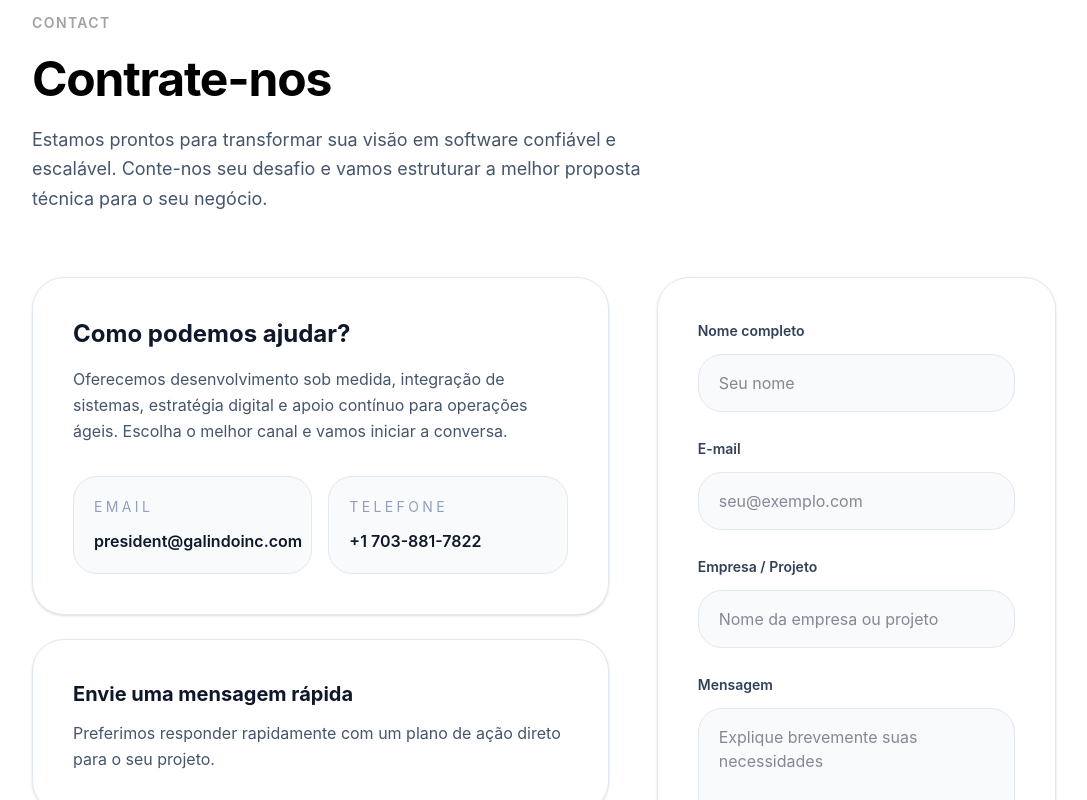
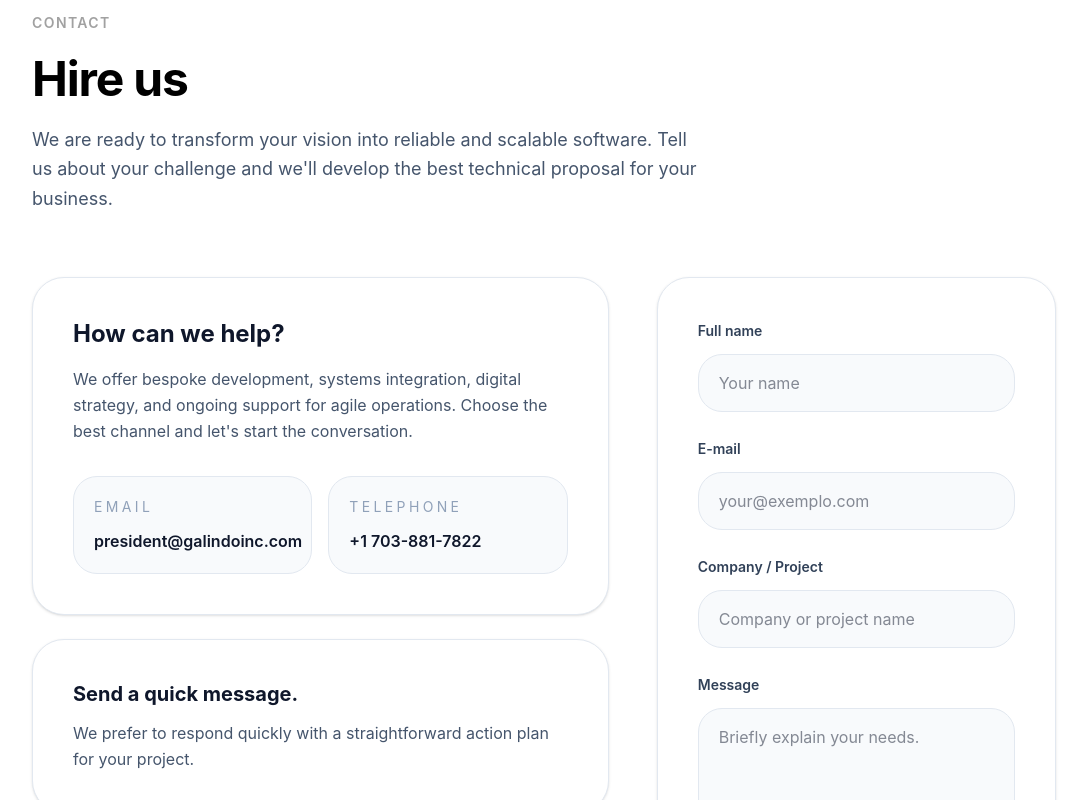
Before and after one commit to galindo-consulting-group/galindo-consulting-redesign, a React (Vite) app: page / in a window 1280 px wide. Shown: the part 4540-5340 px from the top of the page, without its empty margins (96-1183 px from the left). Built offline with nearby package versions, Linux system fonts and the light colour scheme.

Commit message:
Alterações do português para o inglês

```diff
--- a/src/components/ContactUs.tsx
+++ b/src/components/ContactUs.tsx
@@ -7,11 +7,11 @@ export default function ContactUs() {
             Contact
           </p>
           <h2 className="text-5xl font-bold text-black leading-tight tracking-tight">
-            Contrate-nos
+            Hire us
           </h2>
           <p className="mt-4 max-w-2xl text-lg text-slate-600 leading-relaxed">
-            Estamos prontos para transformar sua visão em software confiável e escalável.
-            Conte-nos seu desafio e vamos estruturar a melhor proposta técnica para o seu negócio.
+            We are ready to transform your vision into reliable and scalable software.
+            Tell us about your challenge and we'll develop the best technical proposal for your business.
           </p>
         </div>
 
@@ -19,11 +19,11 @@ export default function ContactUs() {
           <div className="space-y-6">
             <div className="rounded-[2rem] border border-slate-200 bg-white p-10 shadow-sm">
               <h3 className="text-2xl font-bold text-slate-900 mb-4">
-                Como podemos ajudar?
+                How can we help?
               </h3>
               <p className="text-base leading-relaxed text-slate-600">
-                Oferecemos desenvolvimento sob medida, integração de sistemas, estratégia digital e
-                apoio contínuo para operações ágeis. Escolha o melhor canal e vamos iniciar a conversa.
+               We offer bespoke development, systems integration, digital strategy, and
+               ongoing support for agile operations. Choose the best channel and let's start the conversation.
               </p>
 
               <div className="mt-8 grid gap-4 sm:grid-cols-2">
@@ -38,7 +38,7 @@ export default function ContactUs() {
 
                 <div className="rounded-3xl bg-slate-50 p-5 border border-slate-200">
                   <p className="text-sm uppercase tracking-[0.24em] text-slate-400 mb-3">
-                    Telefone
+                    Telephone
                   </p>
                   <p className="text-base font-semibold text-slate-900">
                     +1 703-881-7822
@@ -49,10 +49,10 @@ export default function ContactUs() {
 
             <div className="rounded-[2rem] border border-slate-200 bg-white p-10 shadow-sm">
               <h4 className="text-xl font-bold text-slate-900 mb-3">
-                Envie uma mensagem rápida
+                Send a quick message.
               </h4>
               <p className="text-base text-slate-600 leading-relaxed">
-                Preferimos responder rapidamente com um plano de ação direto para o seu projeto.
+                We prefer to respond quickly with a straightforward action plan for your project.
               </p>
             </div>
           </div>
@@ -60,12 +60,12 @@ export default function ContactUs() {
           <form className="space-y-6 rounded-[2rem] border border-slate-200 bg-white p-10 shadow-sm">
             <div>
               <label className="text-sm font-semibold text-slate-700" htmlFor="name">
-                Nome completo
+                Full name
               </label>
               <input
                 id="name"
                 type="text"
-                placeholder="Seu nome"
+                placeholder="Your name"
                 className="mt-3 w-full rounded-3xl border border-slate-200 bg-slate-50 px-5 py-4 text-base text-slate-900 outline-none transition-colors duration-200 focus:border-slate-400 focus:bg-white"
               />
             </div>
@@ -77,31 +77,31 @@ export default function ContactUs() {
               <input
                 id="email"
                 type="email"
-                placeholder="seu@exemplo.com"
+                placeholder="your@exemplo.com"
                 className="mt-3 w-full rounded-3xl border border-slate-200 bg-slate-50 px-5 py-4 text-base text-slate-900 outline-none transition-colors duration-200 focus:border-slate-400 focus:bg-white"
               />
             </div>
 
             <div>
               <label className="text-sm font-semibold text-slate-700" htmlFor="company">
-                Empresa / Projeto
+                Company / Project
               </label>
               <input
                 id="company"
                 type="text"
-                placeholder="Nome da empresa ou projeto"
+                placeholder="Company or project name"
                 className="mt-3 w-full rounded-3xl border border-slate-200 bg-slate-50 px-5 py-4 text-base text-slate-900 outline-none transition-colors duration-200 focus:border-slate-400 focus:bg-white"
               />
             </div>
 
             <div>
               <label className="text-sm font-semibold text-slate-700" htmlFor="message">
-                Mensagem
+                Message
               </label>
               <textarea
                 id="message"
                 rows={6}
-                placeholder="Explique brevemente suas necessidades"
+                placeholder="Briefly explain your needs."
                 className="mt-3 w-full rounded-[1.5rem] border border-slate-200 bg-slate-50 px-5 py-4 text-base text-slate-900 outline-none transition-colors duration-200 focus:border-slate-400 focus:bg-white"
               />
             </div>
@@ -110,7 +110,7 @@ export default function ContactUs() {
               type="submit"
               className="inline-flex w-full items-center justify-center rounded-full bg-slate-900 px-8 py-4 text-base font-semibold text-white transition-colors duration-200 hover:bg-gray-800"
             >
-              Solicitar proposta
+              Request proposal
             </button>
           </form>
         </div>
```
